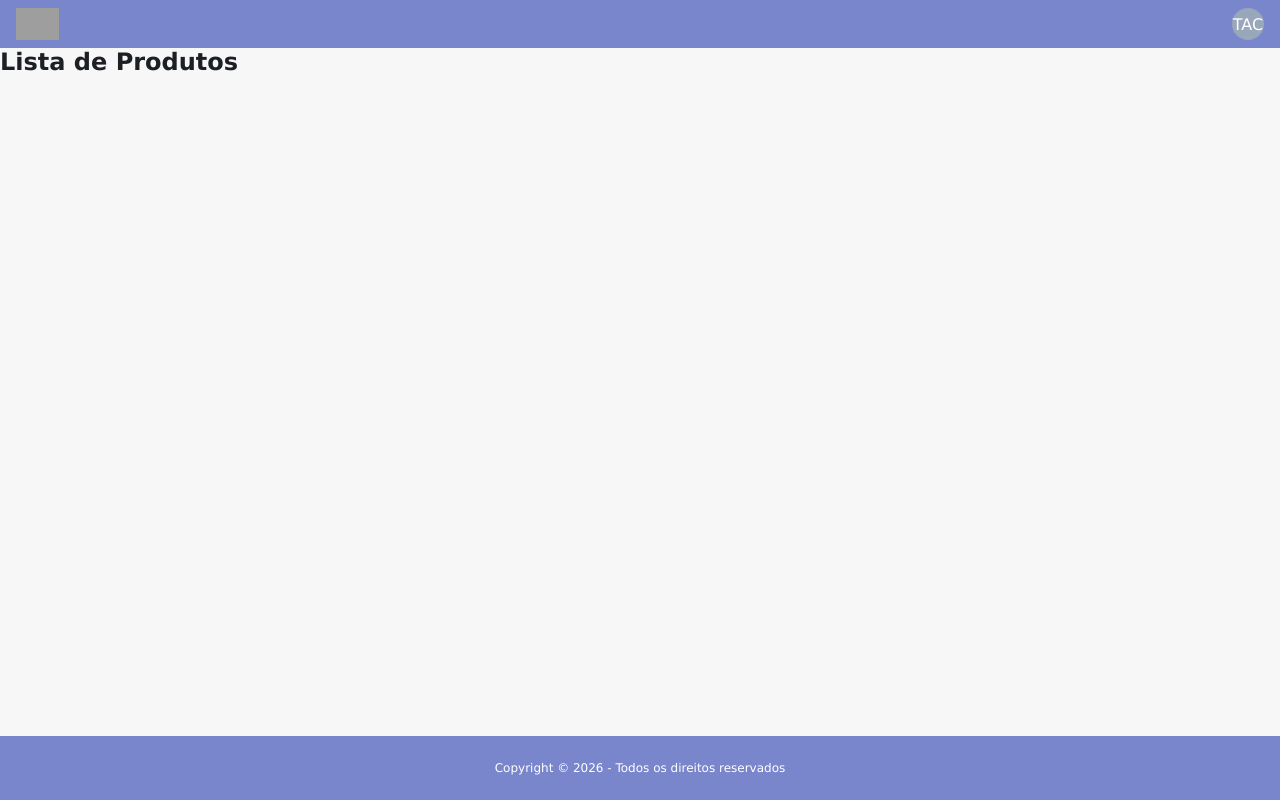
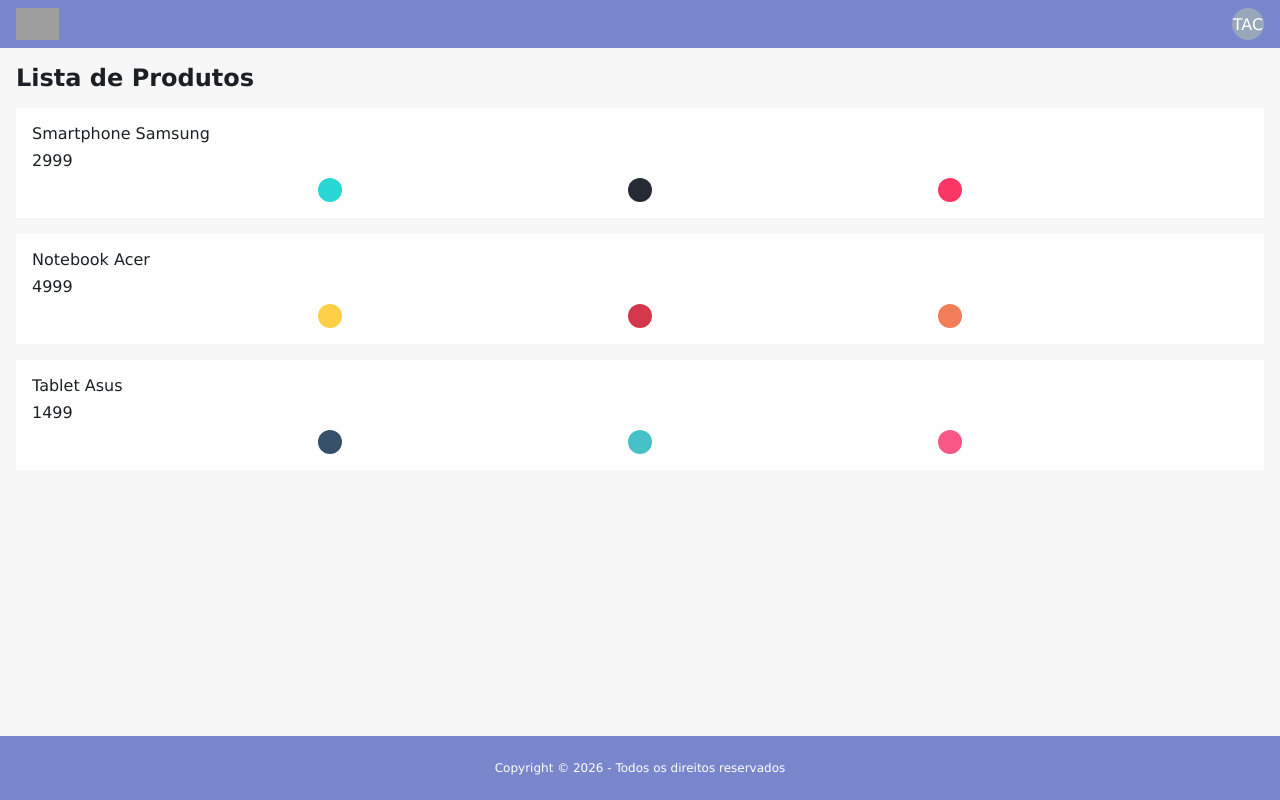
Before and after one commit to tetomelo/aulas-aplicativo-pwa, a React (Vite) app: page /lista-produtos in a window 1280 px wide. Built offline with nearby package versions, Linux system fonts and the light colour scheme; grey boxes are pictures that could not be loaded.

Commit message:
ListaProdutos

```diff
--- a/src/App.jsx
+++ b/src/App.jsx
@@ -4,6 +4,7 @@ import Cabecalho from "./componentes/Cabecalho/Cabecalho";
 import Rodape from "./componentes/Rodape/Rodape";
 import PaginaInicial from "./paginas/PaginaInicial/PaginaInicial";
 import ListaProdutos from "./paginas/ListaProdutos/ListaProdutos";
+import ListaTarefas from "./paginas/LIstaTarefas/ListaTarefas";
 
 const router = createBrowserRouter([
  {
@@ -13,6 +14,10 @@ const router = createBrowserRouter([
  {
         path: 'lista-produtos',
         element: <ListaProdutos />,
+},
+  {
+        path: 'lista-tarefas',
+        element: <ListaTarefas />,
 },
 ]);
 
--- a/src/componentes/BotaoCustomizado/BotaoCustomizado.css
+++ b/src/componentes/BotaoCustomizado/BotaoCustomizado.css
@@ -9,7 +9,7 @@
     color: var(--cor-texto-claro);
 }
 
-.botao-customizado__segundario {
+.botao-customizado__secundario {
     background-color: var(--cor-secundaria);
     color: var(--cor-texto-claro);
 }
--- a/src/componentes/BotaoCustomizado/BotaoCustomizado.jsx
+++ b/src/componentes/BotaoCustomizado/BotaoCustomizado.jsx
@@ -7,8 +7,8 @@ function BotaoCustomizado ({ tipo, aoClicar, children }) {
         case "primario":
             classes += " botao-customizado__primario";
             break;
-        case "segundario":
-            classes += " botao-customizado__segundario";
+        case "secundario":
+            classes += " botao-customizado__secundario";
             break;
     }
 
--- /dev/null
+++ b/src/paginas/LIstaTarefas/ListaTarefas.jsx
@@ -0,0 +1,15 @@
+import { useState } from "react";
+import Principal from "../../componentes/Principal/Principal";
+
+function ListaTarefas() {
+    const [novaTarefa, setNovaTarefa] = useState("");
+    return (
+        <Principal>
+            <h2>Lista de Tarefas</h2>
+
+            <input type="text" placeholder="Nova Tarefa" value={novaTarefa} onChange={(event) => {}} />
+        </Principal>
+    );
+}
+
+export default ListaTarefas;
--- /dev/null
+++ b/src/paginas/ListaProdutos/ItemProdutos.css
@@ -0,0 +1,18 @@
+.item-produto__root {
+  background-color: #fff;
+  padding: 16px;
+  display: flex;
+  flex-direction: column;
+  gap: 8px;
+}
+
+.item-produto__cores {
+  display: flex;
+  justify-content: space-evenly;
+}
+
+.item-produto__cor {
+  width: 24px;
+  height: 24px;
+  border-radius: 50%;
+}
--- /dev/null
+++ b/src/paginas/ListaProdutos/ItemProdutos.jsx
@@ -0,0 +1,22 @@
+import "./ItemProdutos.css";
+
+function ItemProdutos({produto}) {
+    return (
+        <div className="item-produto__root">
+            <span>{produto.nome}</span>
+            <span>{produto.preco}</span>
+
+        <div className="item-produto__cores">
+            {produto.cores.map((aquarela, contagem) => {
+                return (
+                <div
+                     key={contagem} className="item-produto__cor" style={{ backgroundColor: aquarela }}
+                     />
+                );
+            })}
+        </div>
+          </div>
+    );
+}
+
+export default ItemProdutos;
--- a/src/paginas/ListaProdutos/ListaProdutos.css
+++ b/src/paginas/ListaProdutos/ListaProdutos.css
@@ -0,0 +1,7 @@
+.lista-produtos__item {
+  background-color: #fff;
+  padding: 16px;
+  display: flex;
+  flex-direction: column;
+  gap: 8px;
+}
--- a/src/paginas/ListaProdutos/ListaProdutos.jsx
+++ b/src/paginas/ListaProdutos/ListaProdutos.jsx
@@ -1,4 +1,6 @@
 import "./ListaProdutos.css";
+import Principal from "../../componentes/Principal/Principal";
+import ItemProdutos from "./ItemProdutos";
 
 function ListaProdutos() {
     const produtos = [
@@ -18,9 +20,15 @@ function ListaProdutos() {
    cores: ['#365069', '#47c1c8', '#f95786'],
  },
 ];
+ return (
+    <Principal>
+      <h2>Lista de Produtos</h2>
 
-    return <h2>Lista de Produtos</h2>;
-
+      {produtos.map((itemProduto, index) => {
+        return <ItemProdutos key={index} produto={itemProduto} />
+      })}
+    </Principal>
+  );
 }
 
 export default ListaProdutos;
--- a/src/paginas/PaginaInicial/PaginaInicial.jsx
+++ b/src/paginas/PaginaInicial/PaginaInicial.jsx
@@ -14,7 +14,11 @@ function PaginaInicial() {
             Lista de Produtos
             </BotaoCustomizado>
 
-         <BotaoCustomizado tipo="segundario" aoClicar={() => navigate("/cadastro-produto")}>
+            <BotaoCustomizado tipo="secundario" aoClicar={() => navigate("/lista-tarefas")}>
+                Lista de Tarefas
+            </BotaoCustomizado>
+
+         <BotaoCustomizado aoClicar={() => navigate("/cadastro-produto")}>
             Rota Invalida
             </BotaoCustomizado>
      </Principal>
```
